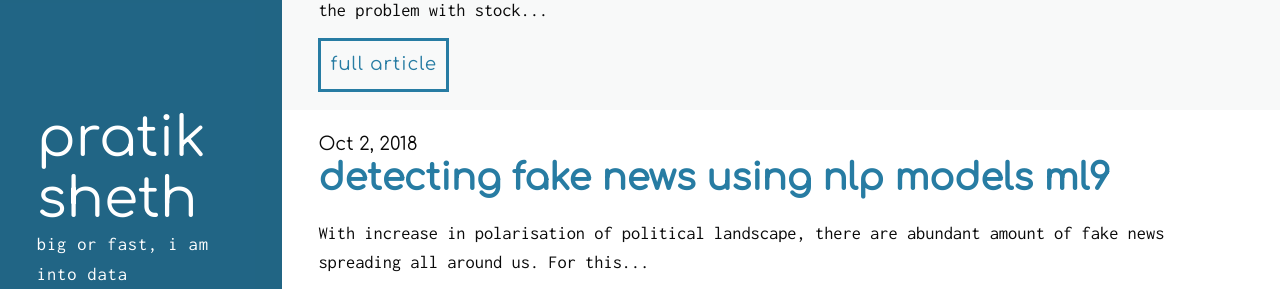
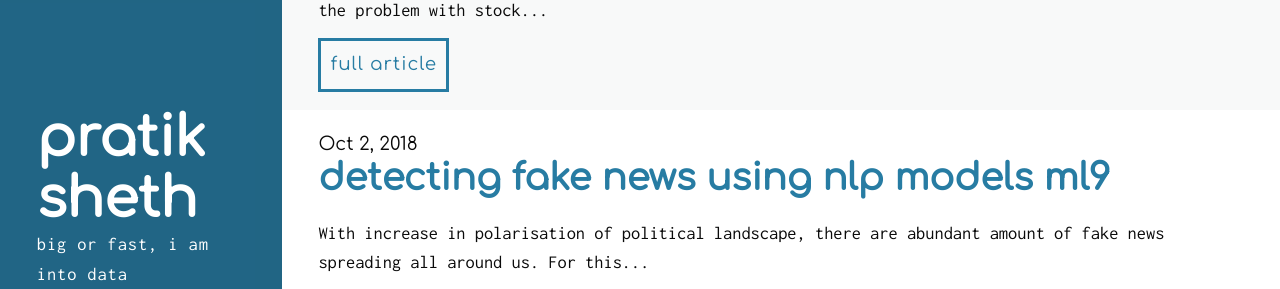
Before and after one commit to daftengineer/daftengineer.github.io, a Jekyll site: the page built from index.html, in a window 1280 px wide. Shown: the part 252-541 px from the top of the page. Built offline with Jekyll 4.4.1, drawn with Linux system fonts in a browser that asks for light colours; nearby versions of some CDN libraries; the list of posts is cut into pages by our own code.

Commit message:
Update index.html

```diff
--- a/index.html
+++ b/index.html
@@ -8,7 +8,7 @@ layout: default
       {% endfor %}
     <div class="previews__container">
 
-      <div class="siteheader">{{ site.title }}</div>
+      <div class="siteheader"><b>{{ site.title }}</b></div>
       <span style="text-transform:lowercase;">Big or Fast, I am into Data</span>
     </div>
   </div>
```
